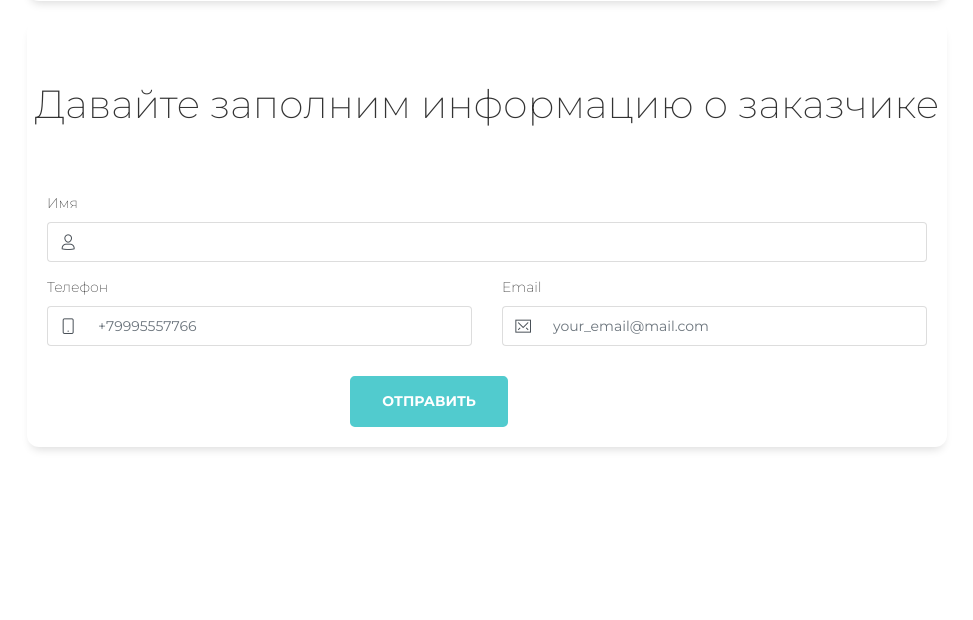
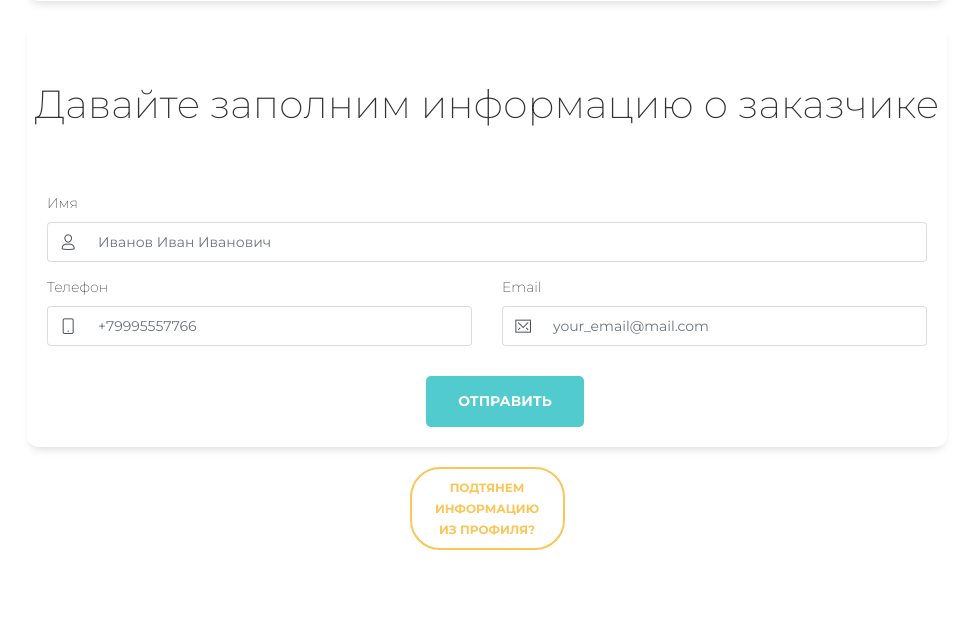
Before and after one commit to Utoben/icon_selector, a Django app: page /bucket/ in a window 1280 px wide. Shown: the part 518-1138 px from the top of the page, without its empty margins (153-1126 px from the left). Before the commit the page ends 969 px from the top, so only its background shows below. Run offline with Django 4.2, Linux system fonts and the light colour scheme; a user stored in the database is signed in; data comes from the database, SQL or seed files in the repository; some libraries are stand-ins or nearby versions.

Commit message:
feat: кнопка подтяжки информации о пользователе в форме отправки

```diff
--- a/main/templates/main/bucket.html
+++ b/main/templates/main/bucket.html
@@ -95,7 +95,7 @@
                                                   <i class="nc-icon nc-single-02"></i>
                                                 </span>
                                             </div>
-                                            <input type="text" class="form-control" name="fullname">
+                                            <input type="text" class="form-control" name="fullname" placeholder="Иванов Иван Иванович">
                                         </div>
                                     </div>
                                     <div class="col-md-6">
@@ -122,7 +122,7 @@
                                     </div>
                                 </div>
                                 <div class="row">
-                                    <div class="col-md-4 ml-auto mr-auto">
+                                    <div class="col-md-2 ml-auto mr-auto">
                                         <button type="button" class="btn btn-lg btn-fill btn-primary" onclick="sendOrder()">Отправить</button>
                                     </div>
                                 </div>
@@ -130,6 +130,11 @@
                         </div>
                     </div>
                 </div>
+            </div>
+            <div class="col-md-2 ml-auto mr-auto">
+                <form class="form" method="get" id="update_profile_data" class="mt-4"></form>
+                    <button type="button" class="btn btn-outline-warning btn-round" onclick="getProfileInfo()">Подтянем информацию из профиля?</button>
+                </form>
             </div>
         </div>
     </div>
@@ -181,6 +186,33 @@
                 }
             });
         }
+
+        // тянем инфо из профиля
+        function getProfileInfo(event) {
+            //   event.preventDefault();
+            var csrfToken = $('input[name="csrfmiddlewaretoken"]').val();
+            var formData = new FormData($('#update_profile_data')[0]);
+            $.ajax({
+                url: '/get_profile_info/',
+                type: 'GET',
+                data: formData,
+                processData: false,
+                contentType: false,
+                beforeSend: function(xhr) {
+                  xhr.setRequestHeader('X-CSRFToken', csrfToken);
+                },
+                success: function(response) {
+                    // location.reload();
+                    console.log("success " + response.success)
+                    $('input[name="fullname"]').val(response.fullname);
+                    $('input[name="phone"]').val(response.phone);
+                    $('input[name="email"]').val(response.email);
+                },
+                error: function(xhr, status, error) {
+                    console.log("No success", error)
+                }
+            });
+        }
     </script>
 </body>
 </html>
--- a/main/urls.py
+++ b/main/urls.py
@@ -17,6 +17,7 @@ urlpatterns = [
     path('choise/', views.choise, name='choise'),
     path('clear_bucket/', views.clear_bucket, name='clear_bucket'),
     path('send_order/', views.send_order, name='send_order'),
+    path('get_profile_info/', views.get_profile_info, name='get_profile_info'),
 
 ] + static(settings.MEDIA_URL, document_root=settings.MEDIA_ROOT)
 
--- a/main/views.py
+++ b/main/views.py
@@ -92,6 +92,17 @@ def choise(request) -> JsonResponse:
     else:
         return JsonResponse({'success': False})
 
+def get_profile_info(request) -> JsonResponse:
+    if request.method == 'GET':
+        user_profile = UserProfile.objects.get(user=request.user)
+        fullname = f'{user_profile.surname} {user_profile.name} {user_profile.patronymic}'
+        phone = f'{user_profile.phone}'
+        email = f'{user_profile.email}'
+        print(f'Инфо по профилю передана: {fullname} {phone} {email}')
+
+        return JsonResponse({'success': True, 'fullname': fullname, 'phone': phone, 'email': email,})
+    else:
+        return JsonResponse({'success': False})
 
 def clear_bucket(request) -> JsonResponse:
     if request.method == 'POST':
```
